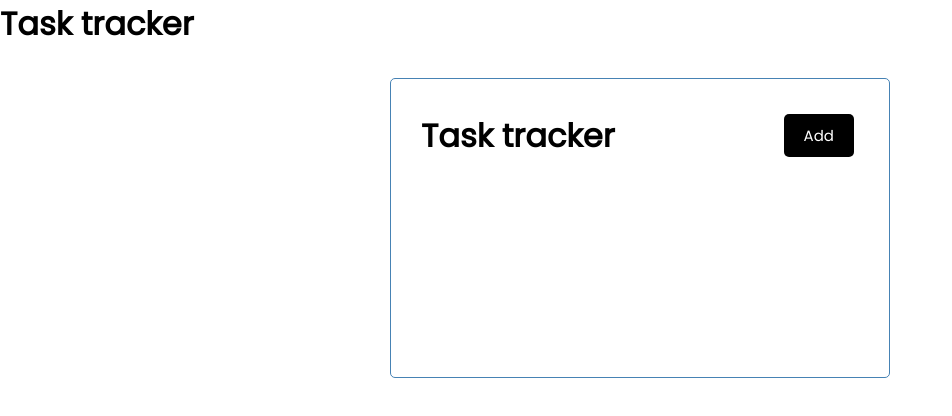
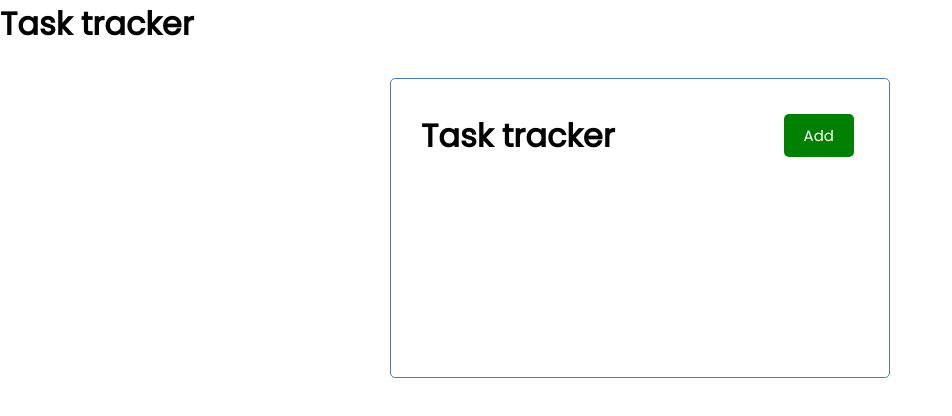
Before and after one commit to jasmijnroes/angular-crash, an Angular app: page / in a window 1280 px wide. Shown: the top 416 px of the page, without its empty margins (0-952 px from the left). Built offline with nearby package versions, Linux system fonts and the light colour scheme.

Commit message:
de styling wordt nu ook automatisch aangepast

```diff
--- a/src/app/components/button/button.component.html
+++ b/src/app/components/button/button.component.html
@@ -1 +1 @@
-<button class="btn">{{text}}</button>
+<button [ngStyle]="{'background-color': color}" class="btn">{{text}}</button>
```
